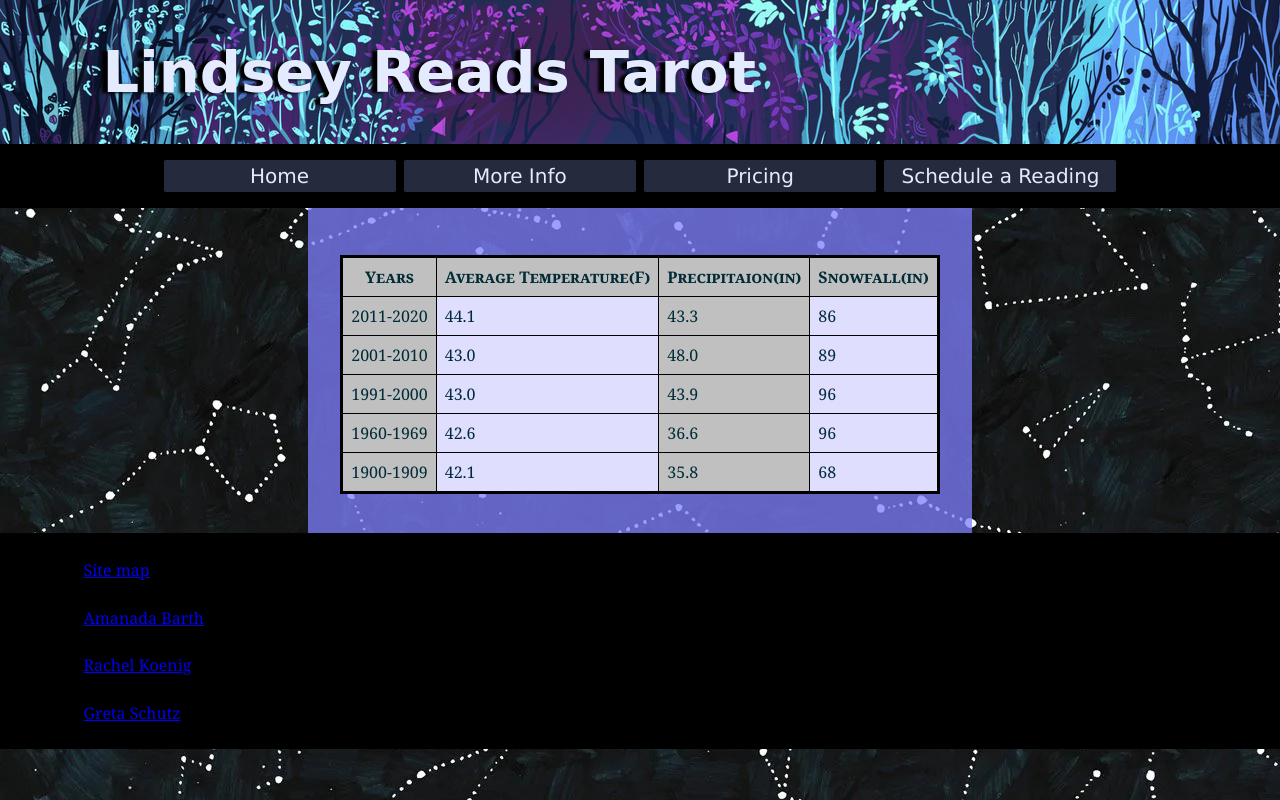
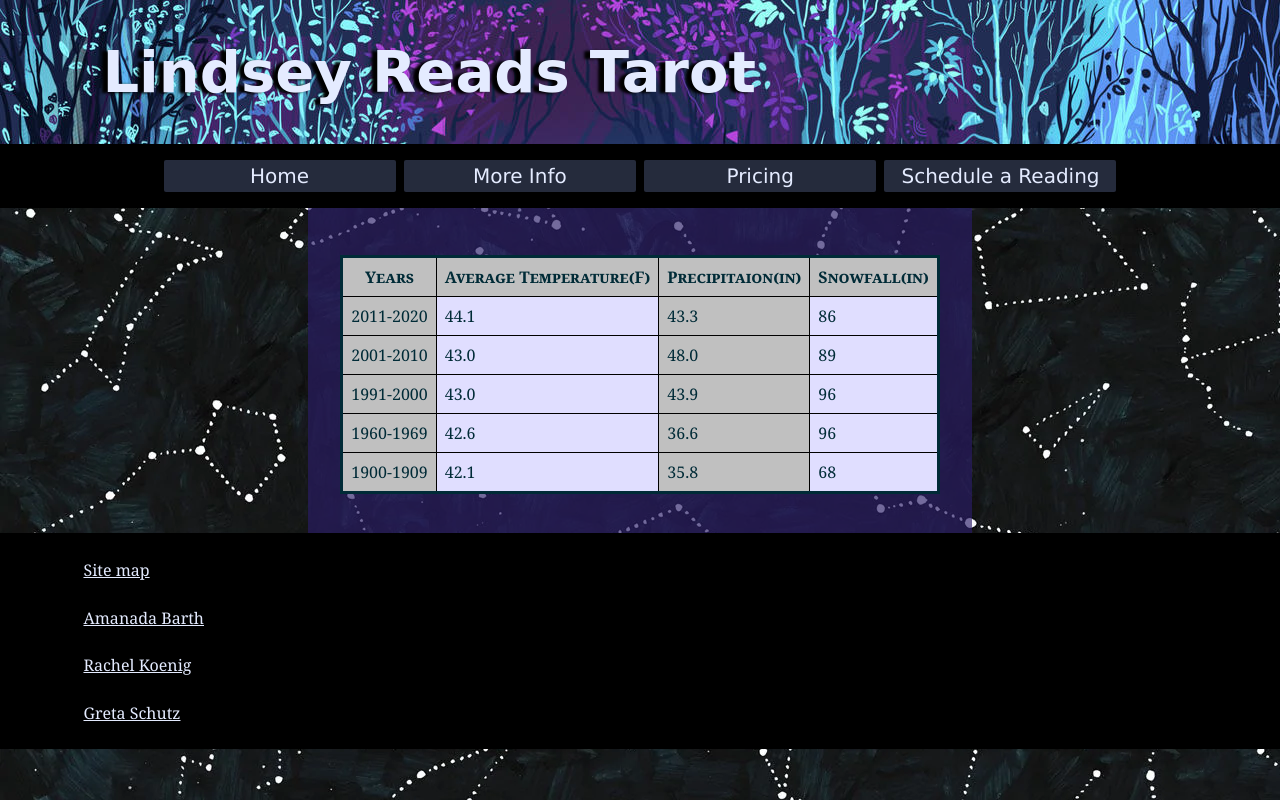
Before and after one commit to amandabarth/Final-Project, a PHP site: page /array.php in a window 1280 px wide. Run offline with PHP 8.4, Linux system fonts and the light colour scheme.

Commit message:
css tweaked

```diff
--- a/css/custom.css
+++ b/css/custom.css
@@ -1,6 +1,6 @@
 :root{
     --main-color:rgb(228, 235, 255);
-    --main-color-bg:rgba(126, 126, 255, 0.747);
+    --main-color-bg:rgba(42, 29, 104, 0.649);
     --main-txt-color:rgb(131, 99, 198);
     --alt-bg-color:rgba(123, 144, 199, 0.3);
     --alt-txt-color:rgb(0, 0, 0);
@@ -12,7 +12,7 @@ body{
     max-width: 100%;
     margin: 0 0;
     background-image: url(../images/stars-4.jpg);
-    color: var(--yellow);
+    color: rgb(222, 222, 222);
     display: flex;
     flex-wrap: wrap;
     font-family: Georgia, "Times New Roman", serif;
@@ -152,7 +152,7 @@ nav a:link{
     padding: .2em;
 }
 nav a:visited{
-    color: rgb(85, 218, 255);
+    color: rgb(203, 203, 203);
 }
 nav a:hover{
     color:var(--main-color);
@@ -167,10 +167,11 @@ nav a:hover{
 }
 
 table{
-    border: medium solid var(--alt-txt-color);
+    border: medium solid var(--yellow);
     border-collapse: collapse;
     margin: auto;
     padding-left: 1em;
+    color: var(--yellow)
 
 }
 
@@ -269,3 +270,11 @@ h3{
 .left-padding{
     padding-left: 1em;
 }
+
+footer a:link{
+    color:var(--main-color);
+
+}
+footer a:visited{
+    color: silver;
+}
```
